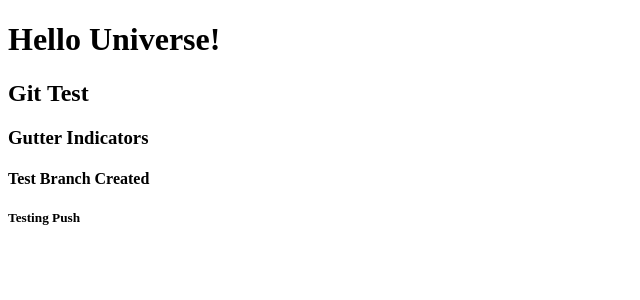
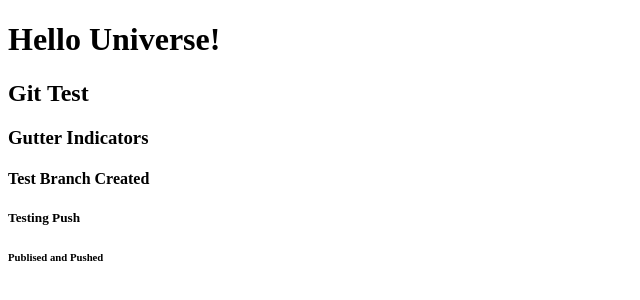
Before and after one commit to PriyangaV/git_test, a plain HTML site: page index.html in a window 1280 px wide. Shown: the full height of the page, 0-640 px from the left. Drawn offline with Linux system fonts and the light colour scheme.

Commit message:
Added h6 tag

```diff
--- a/index.html
+++ b/index.html
@@ -12,5 +12,6 @@
     <h3>Gutter Indicators</h3>
     <h4>Test Branch Created</h4>
     <h5>Testing Push</h5>
+    <h6>Publised and Pushed</h6>
   </body>
 </html>
```
